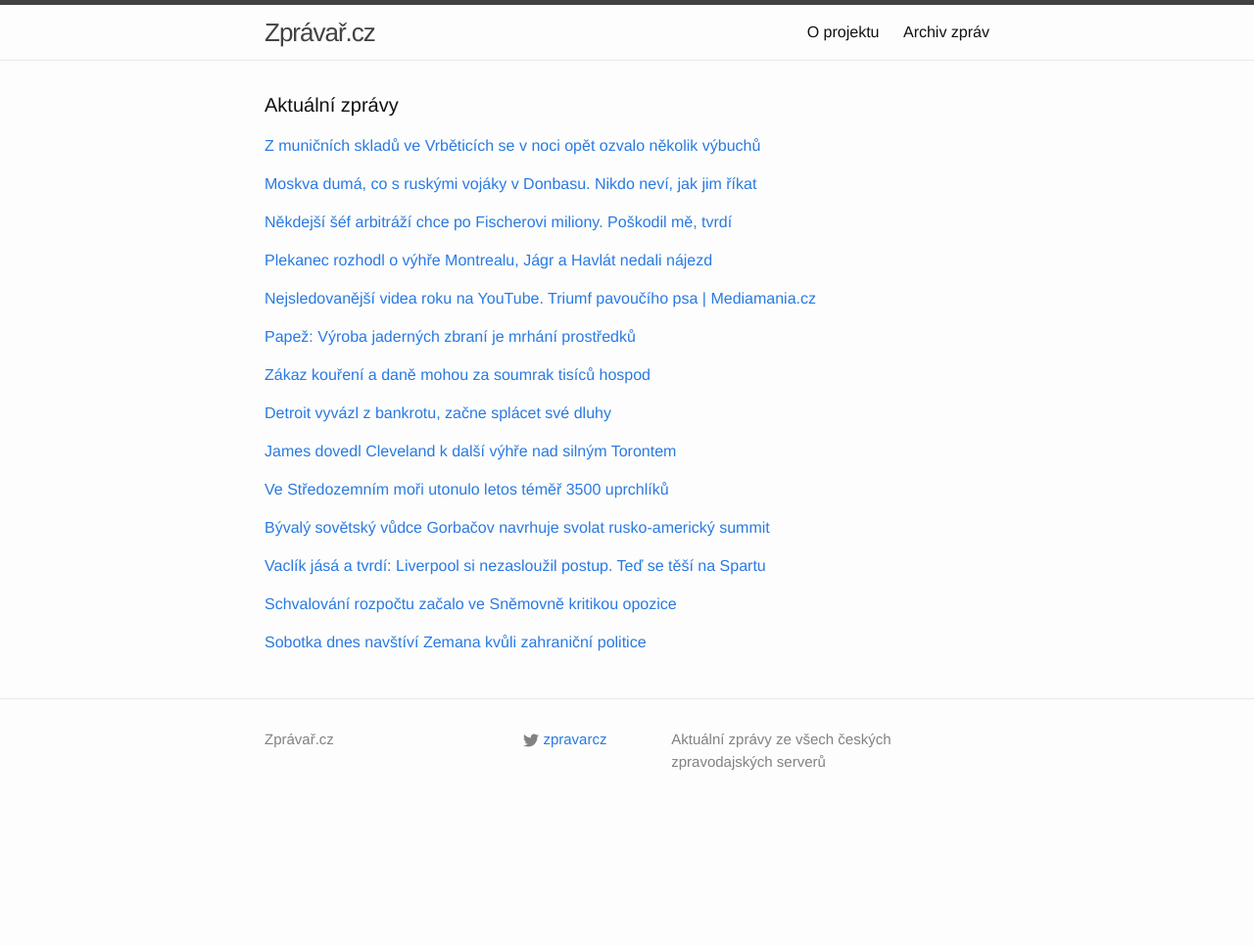
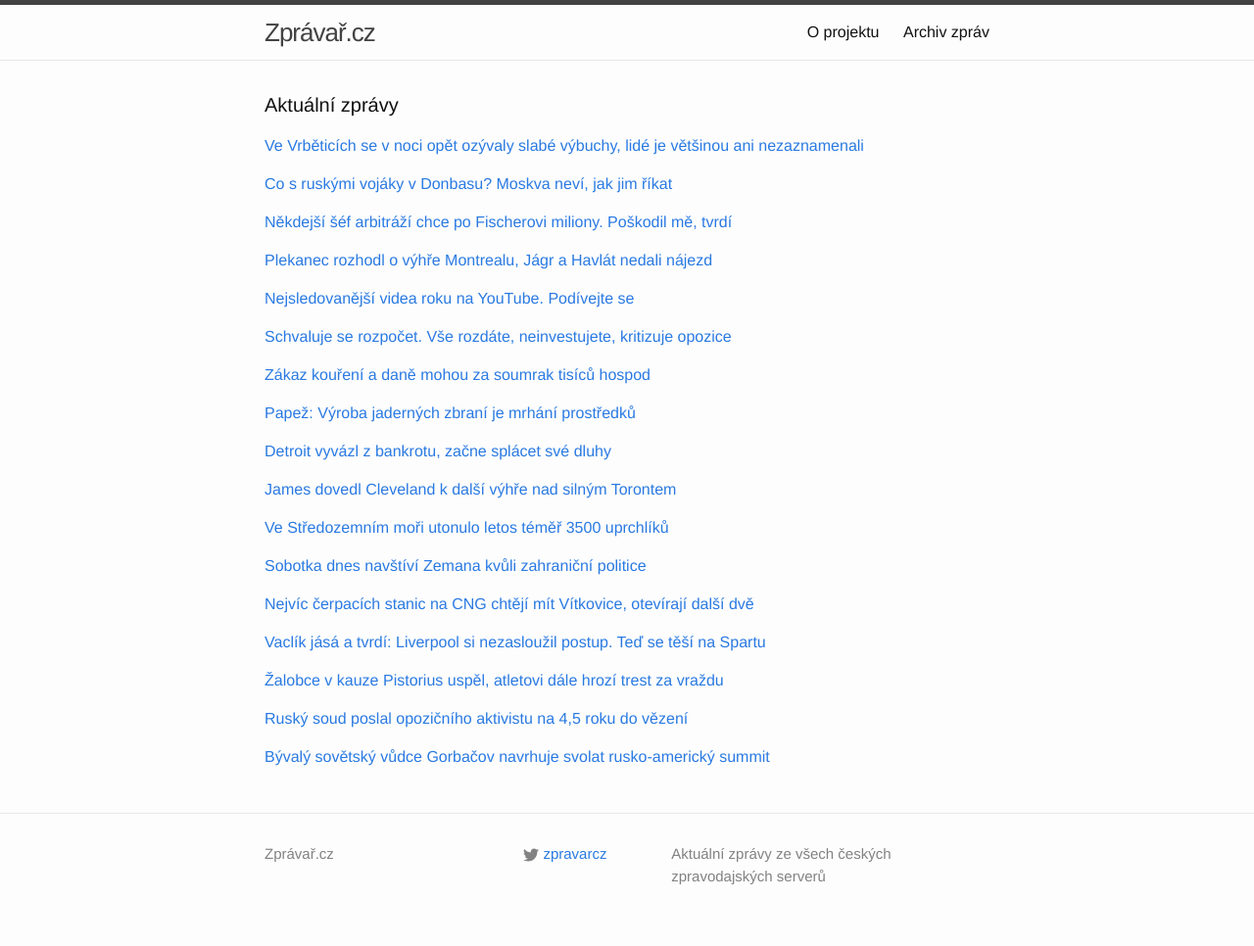
Before and after one commit to adliska/zpravar, a Jekyll site: the page built from index.html, in a window 1280 px wide. Shown: the whole page at 98% size. Built offline with Jekyll 4.4.1, drawn with Linux system fonts in a browser that asks for light colours; before the commit the page ends 900 px from its top, so only the background shows below that.

Commit message:
zpravar news update

```diff
--- a/index.html
+++ b/index.html
@@ -5,9 +5,10 @@ layout: default
 <div class="home">
     <h1 class="page-heading">Aktuální zprávy</h1>
 
-<p><a href="javascript:;" onclick="toggle_visibility('zpravy0')">Z muničních skladů ve Vrběticích se v noci opět ozvalo několik výbuchů</a></p>
+<p><a href="javascript:;" onclick="toggle_visibility('zpravy0')">Ve Vrběticích se v noci opět ozývaly slabé výbuchy, lidé je většinou ani nezaznamenali</a></p>
 <div id="zpravy0" style="display:none">
 <ul>
+<li><a href=http://www.rozhlas.cz/_zprava/ve-vrbeticich-se-v-noci-opet-ozyvaly-slabe-vybuchy-lide-je-vetsinou-ani-nezaznamenali--1430637>Ve Vrběticích se v noci opět ozývaly slabé výbuchy, lidé je většinou ani nezaznamenali - www.rozhlas.cz</a></li>
 <li><a href=http://www.rozhlas.cz/_zprava/z-municnich-skladu-ve-vrbeticich-se-v-noci-opet-ozvalo-nekolik-vybuchu--1430637>Z muničních skladů ve Vrběticích se v noci opět ozvalo několik výbuchů - www.rozhlas.cz</a></li>
 <li><a href=http://echo24.cz/a/irbQJ>Ve Vrběticích se znovu ozývaly výbuchy - echo24.cz</a></li>
 <li><a href=http://zlin.idnes.cz/z-municnich-skladu-ve-vrbeticich-se-opet-ozyvaji-vybuchy-pz1-/zlin-zpravy.aspx?c=A141210_074301_zlin-zpravy_jpl>Z muničních skladů ve Vrběticích se opět ozvaly výbuchy - zlin.idnes.cz</a></li>
@@ -20,9 +21,10 @@ layout: default
 <li><a href=http://www.ceskenoviny.cz/zpravy/zpravy/z-municnich-skladu-ve-vrbeticich-se-v-noci-ozvaly-slabe-vybuchy/1157100>Z muničních skladů ve Vrběticích se v noci ozvaly slabé výbuchy - www.ceskenoviny.cz</a></li>
 <li><a href=http://www.denik.cz/z_domova/z-municnich-skladu-ve-vrbeticich-se-v-noci-ozvaly-slabe-vybuchy-20141210.html>Z muničních skladů ve Vrběticích se v noci ozvaly slabé výbuchy - www.denik.cz</a></li>
 </ul>
-</div><p><a href="javascript:;" onclick="toggle_visibility('zpravy1')">Moskva dumá, co s ruskými vojáky v Donbasu. Nikdo neví, jak jim říkat</a></p>
+</div><p><a href="javascript:;" onclick="toggle_visibility('zpravy1')">Co s ruskými vojáky v Donbasu? Moskva neví, jak jim říkat</a></p>
 <div id="zpravy1" style="display:none">
 <ul>
+<li><a href=http://www.tyden.cz/rubriky/zahranici/rusko-a-okoli/co-s-ruskymi-vojaky-v-donbasu-moskva-nevi-jak-jim-rikat_326793.html>Co s ruskými vojáky v Donbasu? Moskva neví, jak jim říkat - www.tyden.cz</a></li>
 <li><a href=http://zpravy.idnes.cz/rusko-ukrajina-donbas-vojaci-dobrovolnici-fjt-/zahranicni.aspx?c=A141210_094838_zahranicni_aha>Moskva dumá, co s ruskými vojáky v Donbasu. Nikdo neví, jak jim říkat - zpravy.idnes.cz</a></li>
 <li><a href=http://www.novinky.cz/zahranicni/evropa/355941-v-rusku-tajne-jednali-o-postaveni-dobrovolniku-na-ukrajine.html>V Rusku tajně jednali o postavení dobrovolníků na Ukrajině  - www.novinky.cz</a></li>
 <li><a href=http://www.tyden.cz/rubriky/zahranici/rusko-a-okoli/co-s-ruskymi-vojaky-na-donbasu-moskva-nevi-jak-jim-rikat_326793.html>Co s ruskými vojáky v Donbasu? Moskva neví, jak jim říkat - www.tyden.cz</a></li>
@@ -53,23 +55,25 @@ layout: default
 <li><a href=http://www.sportovninoviny.cz/zpravy/plekanec-rozhodl-o-vyhre-montrealu-frolik-si-pripsal-dva-body/1157087>Plekanec rozhodl o výhře Montrealu, Frolík si připsal dva body - www.sportovninoviny.cz</a></li>
 <li><a href=http://sport.aktualne.cz/plekanec-vstrelil-vitezny-gol-jagr-s-havlatem-nedali-najezd/r~182ca662802e11e4b0c4002590604f2e/>Plekanec vstřelil vítězný gól, Jágr s Havlátem nedali nájezd - sport.aktualne.cz</a></li>
 </ul>
-</div><p><a href="javascript:;" onclick="toggle_visibility('zpravy4')">Nejsledovanější videa roku na YouTube. Triumf pavoučího psa | Mediamania.cz</a></p>
+</div><p><a href="javascript:;" onclick="toggle_visibility('zpravy4')">Nejsledovanější videa roku na YouTube. Podívejte se</a></p>
 <div id="zpravy4" style="display:none">
 <ul>
+<li><a href=http://echo24.cz/a/wfRFa>Nejsledovanější videa roku na YouTube. Podívejte se - echo24.cz</a></li>
 <li><a href=http://mediamania.tyden.cz/rubriky/on-line/nejsledovanejsi-videa-roku-na-youtube-triumf-pavouciho-psa_326795.html>Nejsledovanější videa roku na YouTube. Triumf pavoučího psa | Mediamania.cz - mediamania.tyden.cz</a></li>
 <li><a href=http://strategie.e15.cz/zpravy/nejsledovanejsi-video-na-youtube-polsky-pes-prevleceny-za-pavouka-1144590>Nejsledovanější video na YouTube? Polský pes převlečený za pavouka - strategie.e15.cz</a></li>
 <li><a href=http://strategie.e15.cz/zpravy/pes-prevleceny-za-pavouka-desil-lidi-a-ovladl-youtube-1144590>Pes převlečený za pavouka děsil lidi a ovládl YouTube - strategie.e15.cz</a></li>
 <li><a href=http://www.tyden.cz/rubriky/media/internet/nejsledovanejsi-videa-roku-na-youtube-triumf-pavouciho-psa_326795.html>Nejsledovanější videa roku na YouTube. Triumf pavoučího psa - www.tyden.cz</a></li>
 <li><a href=http://www.lidovky.cz/server-youtube-vydal-seznam-nejsledovanejsich-videi-roku-pn4-/media.aspx?c=A141210_085005_ln-media_jzl>YouTube zveřejnil letošní žebříčky. Vévodil jim zmutovaný pes  - www.lidovky.cz</a></li>
 </ul>
-</div><p><a href="javascript:;" onclick="toggle_visibility('zpravy5')">Papež: Výroba jaderných zbraní je mrhání prostředků</a></p>
+</div><p><a href="javascript:;" onclick="toggle_visibility('zpravy5')">Schvaluje se rozpočet. Vše rozdáte, neinvestujete, kritizuje opozice </a></p>
 <div id="zpravy5" style="display:none">
 <ul>
-<li><a href=http://www.tyden.cz/rubriky/zahranici/evropa/papez-vyroba-jadernych-zbrani-je-mrhani-prostredku_326784.html>Papež: Výroba jaderných zbraní je mrhání prostředků - www.tyden.cz</a></li>
-<li><a href=http://www.lidovky.cz/papez-odsoudil-vyrobu-jadernych-zbrani-jako-mrhani-prostredku-pvt-/zpravy-svet.aspx?c=A141210_072315_ln_zahranici_jzl>Papež odsoudil jaderné zbraně. Je to mrhání prostředky, tvrdí  - www.lidovky.cz</a></li>
-<li><a href=http://www.tyden.cz/rubriky/zahranici/papez-vyroba-jadernych-zbrani-je-mrhani-prostredku_326784.html>Papež: Výroba jaderných zbraní je mrhání prostředků - www.tyden.cz</a></li>
-<li><a href=http://www.novinky.cz/zahranicni/evropa/355909-papez-odsoudil-jaderne-zbrane.html>Papež odsoudil jaderné zbraně - www.novinky.cz</a></li>
-<li><a href=http://zpravy.aktualne.cz/zahranici/papez-vyroba-jadernych-zbrani-je-mrhani-prostredku/r~54a110ba802911e4aff10025900fea04/>Papež: Výroba jaderných zbraní je mrhání prostředků - zpravy.aktualne.cz</a></li>
+<li><a href=http://www.lidovky.cz/schvalovani-rozpoctu-zacalo-ve-snemovne-kritikou-opozice-pak-/zpravy-domov.aspx?c=A141210_101627_ln_domov_jzl>Schvaluje se rozpočet. Vše rozdáte, neinvestujete, kritizuje opozice  - www.lidovky.cz</a></li>
+<li><a href=http://ekonomika.idnes.cz/miliardu-navic-sportu-koalice-neprida-ani-stamiliony-pro-filmove-pobidky-1rp-/ekonomika.aspx?c=A141210_090531_ekonomika_kop>Miliardu navíc sportu politici nedají, ani stamiliony na podporu filmu - ekonomika.idnes.cz</a></li>
+<li><a href=http://www.tyden.cz/rubriky/domaci/politika/filip-vlada-se-boji-zvednout-dane-babis-se-divil-kalouskovi_326809.html>Filip: Vláda se bojí zvednout daně. Babiš se divil Kalouskovi - www.tyden.cz</a></li>
+<li><a href=http://www.ceskenoviny.cz/zpravy/zpravy/schvalovani-rozpoctu-zacalo-ve-snemovne-kritikou-opozice/1157072>Schvalování rozpočtu začalo ve Sněmovně kritikou opozice - www.ceskenoviny.cz</a></li>
+<li><a href=http://www.novinky.cz/domaci/355931-koalice-nepodpori-presun-miliardy-korun-na-sport.html>Koalice nepodpoří přesun miliardy korun na sport - www.novinky.cz</a></li>
+<li><a href=http://www.ceskenoviny.cz/zpravy/zpravy/koalice-nepodpori-presun-miliardy-korun-na-podporu-sportu/1157072>Koalice nepodpoří přesun miliardy korun na podporu sportu - www.ceskenoviny.cz</a></li>
 </ul>
 </div><p><a href="javascript:;" onclick="toggle_visibility('zpravy6')">Zákaz kouření a daně mohou za soumrak tisíců hospod</a></p>
 <div id="zpravy6" style="display:none">
@@ -80,56 +84,79 @@ layout: default
 <li><a href=http://www.denik.cz/ekonomika/dane-a-zakaz-koureni-mohou-za-soumrak-britskych-hospod-20141210.html>Daně a zákaz kouření mohou za soumrak britských hospod - www.denik.cz</a></li>
 <li><a href=http://www.financninoviny.cz/zpravodajstvi/zpravy/dane-a-zakaz-koureni-mohou-za-soumrak-britskych-hospod/1157123>Daně a zákaz kouření mohou za soumrak britských hospod - www.financninoviny.cz</a></li>
 </ul>
-</div><p><a href="javascript:;" onclick="toggle_visibility('zpravy7')">Detroit vyvázl z bankrotu, začne splácet své dluhy</a></p>
+</div><p><a href="javascript:;" onclick="toggle_visibility('zpravy7')">Papež: Výroba jaderných zbraní je mrhání prostředků</a></p>
 <div id="zpravy7" style="display:none">
+<ul>
+<li><a href=http://www.tyden.cz/rubriky/zahranici/evropa/papez-vyroba-jadernych-zbrani-je-mrhani-prostredku_326784.html>Papež: Výroba jaderných zbraní je mrhání prostředků - www.tyden.cz</a></li>
+<li><a href=http://www.lidovky.cz/papez-odsoudil-vyrobu-jadernych-zbrani-jako-mrhani-prostredku-pvt-/zpravy-svet.aspx?c=A141210_072315_ln_zahranici_jzl>Papež odsoudil jaderné zbraně. Je to mrhání prostředky, tvrdí  - www.lidovky.cz</a></li>
+<li><a href=http://www.tyden.cz/rubriky/zahranici/papez-vyroba-jadernych-zbrani-je-mrhani-prostredku_326784.html>Papež: Výroba jaderných zbraní je mrhání prostředků - www.tyden.cz</a></li>
+<li><a href=http://www.novinky.cz/zahranicni/evropa/355909-papez-odsoudil-jaderne-zbrane.html>Papež odsoudil jaderné zbraně - www.novinky.cz</a></li>
+<li><a href=http://zpravy.aktualne.cz/zahranici/papez-vyroba-jadernych-zbrani-je-mrhani-prostredku/r~54a110ba802911e4aff10025900fea04/>Papež: Výroba jaderných zbraní je mrhání prostředků - zpravy.aktualne.cz</a></li>
+</ul>
+</div><p><a href="javascript:;" onclick="toggle_visibility('zpravy8')">Detroit vyvázl z bankrotu, začne splácet své dluhy</a></p>
+<div id="zpravy8" style="display:none">
 <ul>
 <li><a href=http://zpravy.e15.cz/zahranicni/udalosti/detroit-vyvazl-z-bankrotu-zacne-splacet-sve-dluhy-1144575>Detroit vyvázl z bankrotu, začne splácet své dluhy - zpravy.e15.cz</a></li>
 <li><a href=http://www.novinky.cz/ekonomika/355911-detroit-je-venku-z-bankrotu-zacina-splacet-dluhy.html>Detroit je venku z bankrotu, začíná splácet dluhy  - www.novinky.cz</a></li>
 <li><a href=http://www.financninoviny.cz/zpravodajstvi/zpravy/detroit-vyvazl-z-bankrotu-zacne-splacet-sve-dluhy/1157064>Detroit vyvázl z bankrotu, začne splácet své dluhy - www.financninoviny.cz</a></li>
 <li><a href=http://zpravy.aktualne.cz/zahranici/detroit-vyvazl-z-bankrotu-zacne-splacet-sve-dluhy/r~41eb8e68802511e4b6d20025900fea04/>Detroit vyvázl z bankrotu, začne splácet své dluhy - zpravy.aktualne.cz</a></li>
 </ul>
-</div><p><a href="javascript:;" onclick="toggle_visibility('zpravy8')">James dovedl Cleveland k další výhře nad silným Torontem</a></p>
-<div id="zpravy8" style="display:none">
+</div><p><a href="javascript:;" onclick="toggle_visibility('zpravy9')">James dovedl Cleveland k další výhře nad silným Torontem</a></p>
+<div id="zpravy9" style="display:none">
 <ul>
 <li><a href=http://sport.aktualne.cz/james-dovedl-cleveland-k-dalsi-vyhre-nad-silnym-torontem/r~0bdf7f9e804a11e48ee3002590604f2e/>James dovedl Cleveland k další výhře nad silným Torontem - sport.aktualne.cz</a></li>
 <li><a href=http://sport.idnes.cz/basketbal-nba-zpravodajstvi-dgc-/basket.aspx?c=A141210_093411_sport-basket_rou>James dovedl basketbalisty Clevelandu k další výhře nad silným Torontem - sport.idnes.cz</a></li>
 <li><a href=http://www.denik.cz/ostatni_sport/james-dovedl-cleveland-k-dalsi-vyhre-nad-silnym-torontem-20141210.html>James dovedl Cleveland k další výhře nad silným Torontem - www.denik.cz</a></li>
 <li><a href=http://www.sportovninoviny.cz/zpravy/james-dovedl-cleveland-k-dalsi-vyhre-nad-silnym-torontem/1157132>James dovedl Cleveland k další výhře nad silným Torontem - www.sportovninoviny.cz</a></li>
 </ul>
-</div><p><a href="javascript:;" onclick="toggle_visibility('zpravy9')">Ve Středozemním moři utonulo letos téměř 3500 uprchlíků</a></p>
-<div id="zpravy9" style="display:none">
+</div><p><a href="javascript:;" onclick="toggle_visibility('zpravy10')">Ve Středozemním moři utonulo letos téměř 3500 uprchlíků</a></p>
+<div id="zpravy10" style="display:none">
 <ul>
 <li><a href=http://zpravy.aktualne.cz/zahranici/ve-stredozemnim-mori-utonulo-letos-temer-3500-uprchliku/r~f7e4bef4803111e4b5c5002590604f2e/>Ve Středozemním moři utonulo letos téměř 3500 uprchlíků - zpravy.aktualne.cz</a></li>
 <li><a href=http://zpravy.idnes.cz/rekordni-pocet-mrtvych-uprchliku-dlh-/zahranicni.aspx?c=A141210_064944_zahranicni_wlk>Středozemní moře má smutný rekord. Zemřelo už téměř 3 500 uprchlíků - zpravy.idnes.cz</a></li>
 <li><a href=http://www.ceskenoviny.cz/zpravy/zpravy/ve-stredozemnim-mori-utonulo-letos-temer-3500-uprchliku/1157086>Ve Středozemním moři utonulo letos téměř 3500 uprchlíků - www.ceskenoviny.cz</a></li>
 <li><a href=http://www.novinky.cz/zahranicni/evropa/355910-ve-stredozemnim-mori-zahynulo-na-3500-uprchliku.html>Ve Středozemním moři zahynulo na 3500 uprchlíků - www.novinky.cz</a></li>
 </ul>
-</div><p><a href="javascript:;" onclick="toggle_visibility('zpravy10')">Bývalý sovětský vůdce Gorbačov navrhuje svolat rusko-americký summit</a></p>
-<div id="zpravy10" style="display:none">
+</div><p><a href="javascript:;" onclick="toggle_visibility('zpravy11')">Sobotka dnes navštíví Zemana kvůli zahraniční politice</a></p>
+<div id="zpravy11" style="display:none">
+<ul>
+<li><a href=http://www.denik.cz/z_domova/sobotka-dnes-navstivi-zemana-kvuli-zahranicni-politice-20141210.html>Sobotka dnes navštíví Zemana kvůli zahraniční politice - www.denik.cz</a></li>
+<li><a href=http://zpravy.aktualne.cz/domaci/jak-mluvit-za-cesko-ve-svete-sobotka-ladi-noty-se-zemanem/r~c929afe07fad11e4b0c4002590604f2e/>Jak mluvit za Česko ve světě? Sobotka ladí noty se Zemanem - zpravy.aktualne.cz</a></li>
+<li><a href=http://www.rozhlas.cz/_zprava/sobotka-jde-na-hrad-se-zemanem-chce-sladit-nazory-na-zahranicni-politiku--1430621>Sobotka jde na Hrad, se Zemanem chce sladit názory na zahraniční politiku - www.rozhlas.cz</a></li>
+</ul>
+</div><p><a href="javascript:;" onclick="toggle_visibility('zpravy12')">Nejvíc čerpacích stanic na CNG chtějí mít Vítkovice, otevírají další dvě</a></p>
+<div id="zpravy12" style="display:none">
+<ul>
+<li><a href=http://zpravy.e15.cz/byznys/obchod-a-sluzby/nejvic-cerpacich-stanic-na-cng-chteji-mit-vitkovice-oteviraji-dalsi-dve-1144603>Nejvíc čerpacích stanic na CNG chtějí mít Vítkovice, otevírají další dvě - zpravy.e15.cz</a></li>
+<li><a href=http://zpravy.e15.cz/byznys/doprava-a-logistika/nejvic-cerpacich-stanic-na-cng-chteji-mit-vitkovice-oteviraji-dalsi-dve-1144603>Nejvíc čerpacích stanic na CNG chtějí mít Vítkovice, otevírají další dvě - zpravy.e15.cz</a></li>
+<li><a href=http://www.financninoviny.cz/zpravodajstvi/zpravy/vitkovice-razantne-vstupuji-na-trh-cerpacich-stanic-cng/1157134>Vítkovice razantně vstupují na trh čerpacích stanic CNG - www.financninoviny.cz</a></li>
+</ul>
+</div><p><a href="javascript:;" onclick="toggle_visibility('zpravy13')">Vaclík jásá a tvrdí: Liverpool si nezasloužil postup. Teď se těší na Spartu</a></p>
+<div id="zpravy13" style="display:none">
+<ul>
+<li><a href=http://www.denik.cz/fotbal/vaclik-jasa-a-tvrdi-liverpool-si-nezaslouzil-postup-ted-se-tesi-na-spartu-201412.html>Vaclík jásá a tvrdí: Liverpool si nezasloužil postup. Teď se těší na Spartu - www.denik.cz</a></li>
+<li><a href=http://sport.aktualne.cz/byl-to-pekelny-hukot-popsal-duel-na-anfield-stastny-suchy/r~6254e714804b11e49e4b0025900fea04/>Byl to pekelný hukot, popsal duel na Anfield šťastný Suchý - sport.aktualne.cz</a></li>
+<li><a href=http://www.sportovninoviny.cz/zpravy/vaclik-se-suchym-si-v-liverpoolu-uzili-postup-i-skvelou-atmosferu/1157111>Vaclík se Suchým si v Liverpoolu užili postup i skvělou atmosféru - www.sportovninoviny.cz</a></li>
+</ul>
+</div><p><a href="javascript:;" onclick="toggle_visibility('zpravy14')">Žalobce v kauze Pistorius uspěl, atletovi dále hrozí trest za vraždu</a></p>
+<div id="zpravy14" style="display:none">
+<ul>
+<li><a href=http://zpravy.idnes.cz/pistorius-zalobce-odvolani-jar-d3i-/zahranicni.aspx?c=A141210_102605_zahranicni_aha>Žalobce v kauze Pistorius uspěl, atletovi dále hrozí trest za vraždu - zpravy.idnes.cz</a></li>
+<li><a href=http://www.sportovninoviny.cz/zpravy/pistorius-muze-byt-znovu-souzen-za-vrazdu-hrozi-mu-vyssi-trest/1157146>Pistorius může být znovu souzen za vraždu, hrozí mu vyšší trest - www.sportovninoviny.cz</a></li>
+<li><a href=http://www.denik.cz/atletika/pistorius-ma-problem-zalobce-se-smi-odvolat-zase-mu-hrozi-dozivoti-20141210.html>Pistorius má problém: Žalobce se smí odvolat, zase mu hrozí doživotí - www.denik.cz</a></li>
+</ul>
+</div><p><a href="javascript:;" onclick="toggle_visibility('zpravy15')">Ruský soud poslal opozičního aktivistu na 4,5 roku do vězení</a></p>
+<div id="zpravy15" style="display:none">
+<ul>
+<li><a href=http://www.novinky.cz/zahranicni/355942-rusky-soud-poslal-opozicniho-aktivistu-na-4-5-roku-do-vezeni.html>Ruský soud poslal opozičního aktivistu na 4,5 roku do vězení - www.novinky.cz</a></li>
+<li><a href=http://www.lidovky.cz/moskevsky-soud-odsoudil-opozicniho-aktivistu-na-4-5-roku-pk5-/zpravy-svet.aspx?c=A141210_094844_ln_zahranici_jzl>Prý napadl policistu. Rusko odsoudilo opozičního aktivistu na 4,5 roku  - www.lidovky.cz</a></li>
+<li><a href=http://www.ceskenoviny.cz/zpravy/zpravy/moskevsky-soud-odsoudil-opozicniho-aktivistu-na-4-5-roku/1157138>Moskevský soud odsoudil opozičního aktivistu na 4,5 roku - www.ceskenoviny.cz</a></li>
+</ul>
+</div><p><a href="javascript:;" onclick="toggle_visibility('zpravy16')">Bývalý sovětský vůdce Gorbačov navrhuje svolat rusko-americký summit</a></p>
+<div id="zpravy16" style="display:none">
 <ul>
 <li><a href=http://zahranicni.ihned.cz/c1-63238380-byvaly-sovetsky-vudce-gorbacov-navrhuje-svolat-rusko-americky-summit>Bývalý sovětský vůdce Gorbačov navrhuje svolat rusko-americký summit - zahranicni.ihned.cz</a></li>
 <li><a href=http://zahranicni.ihned.cz/c1-63238380-byvaly-sovetsky-vudce-navrhuje-svolani-summitu-k-reseni-globalnich-problemu>Bývalý sovětský vůdce navrhuje svolání summitu k řešení globálních problémů - zahranicni.ihned.cz</a></li>
 <li><a href=http://www.tyden.cz/rubriky/zahranici/rusko-a-okoli/gorbacov-rusko-musi-s-usa-mluvit-nasledky-by-byly-strasne_326794.html>Gorbačov: Rusko musí s USA mluvit. Následky by byly strašné - www.tyden.cz</a></li>
 </ul>
-</div><p><a href="javascript:;" onclick="toggle_visibility('zpravy11')">Vaclík jásá a tvrdí: Liverpool si nezasloužil postup. Teď se těší na Spartu</a></p>
-<div id="zpravy11" style="display:none">
-<ul>
-<li><a href=http://www.denik.cz/fotbal/vaclik-jasa-a-tvrdi-liverpool-si-nezaslouzil-postup-ted-se-tesi-na-spartu-201412.html>Vaclík jásá a tvrdí: Liverpool si nezasloužil postup. Teď se těší na Spartu - www.denik.cz</a></li>
-<li><a href=http://sport.aktualne.cz/byl-to-pekelny-hukot-popsal-duel-na-anfield-stastny-suchy/r~6254e714804b11e49e4b0025900fea04/>Byl to pekelný hukot, popsal duel na Anfield šťastný Suchý - sport.aktualne.cz</a></li>
-<li><a href=http://www.sportovninoviny.cz/zpravy/vaclik-se-suchym-si-v-liverpoolu-uzili-postup-i-skvelou-atmosferu/1157111>Vaclík se Suchým si v Liverpoolu užili postup i skvělou atmosféru - www.sportovninoviny.cz</a></li>
-</ul>
-</div><p><a href="javascript:;" onclick="toggle_visibility('zpravy12')">Schvalování rozpočtu začalo ve Sněmovně kritikou opozice</a></p>
-<div id="zpravy12" style="display:none">
-<ul>
-<li><a href=http://www.ceskenoviny.cz/zpravy/zpravy/schvalovani-rozpoctu-zacalo-ve-snemovne-kritikou-opozice/1157072>Schvalování rozpočtu začalo ve Sněmovně kritikou opozice - www.ceskenoviny.cz</a></li>
-<li><a href=http://www.novinky.cz/domaci/355931-koalice-nepodpori-presun-miliardy-korun-na-sport.html>Koalice nepodpoří přesun miliardy korun na sport - www.novinky.cz</a></li>
-<li><a href=http://www.ceskenoviny.cz/zpravy/zpravy/koalice-nepodpori-presun-miliardy-korun-na-podporu-sportu/1157072>Koalice nepodpoří přesun miliardy korun na podporu sportu - www.ceskenoviny.cz</a></li>
-</ul>
-</div><p><a href="javascript:;" onclick="toggle_visibility('zpravy13')">Sobotka dnes navštíví Zemana kvůli zahraniční politice</a></p>
-<div id="zpravy13" style="display:none">
-<ul>
-<li><a href=http://www.denik.cz/z_domova/sobotka-dnes-navstivi-zemana-kvuli-zahranicni-politice-20141210.html>Sobotka dnes navštíví Zemana kvůli zahraniční politice - www.denik.cz</a></li>
-<li><a href=http://zpravy.aktualne.cz/domaci/jak-mluvit-za-cesko-ve-svete-sobotka-ladi-noty-se-zemanem/r~c929afe07fad11e4b0c4002590604f2e/>Jak mluvit za Česko ve světě? Sobotka ladí noty se Zemanem - zpravy.aktualne.cz</a></li>
-<li><a href=http://www.rozhlas.cz/_zprava/sobotka-jde-na-hrad-se-zemanem-chce-sladit-nazory-na-zahranicni-politiku--1430621>Sobotka jde na Hrad, se Zemanem chce sladit názory na zahraniční politiku - www.rozhlas.cz</a></li>
-</ul>
 </div></div>
```
